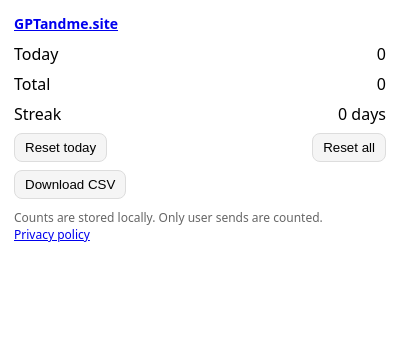
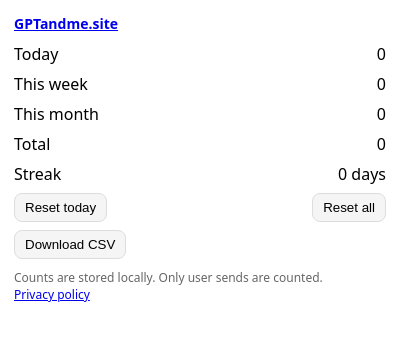
Before and after one commit to MadanChaollaPark/gptandme, a browser extension: page popup.html in a window 400 px wide. Drawn offline with Linux system fonts and the light colour scheme.

Commit message:
Add weekly and monthly totals to popup
Aggregate byDate counts into "This week" (Mon–Sun) and "This month"
rows, displayed between Today and Total in the popup.

```diff
--- a/popup.html
+++ b/popup.html
@@ -16,6 +16,8 @@
   <body>
     <h1><a href="https://gptandme.site" target="_blank" rel="noopener noreferrer">GPTandme.site</a></h1>
     <div class="row"><div>Today</div><div id="today">0</div></div>
+    <div class="row"><div>This week</div><div id="week">0</div></div>
+    <div class="row"><div>This month</div><div id="month">0</div></div>
     <div class="row"><div>Total</div><div id="total">0</div></div>
     <div class="row"><div>Streak</div><div id="streak">0 days</div></div>
     <div class="row">
--- a/popup.js
+++ b/popup.js
@@ -27,6 +27,34 @@ function getStreak(byDate) {
   return streak;
 }
 
+function getWeekTotal(byDate) {
+  const now = new Date();
+  const day = now.getDay();              // 0=Sun … 6=Sat
+  const monday = new Date(now);
+  monday.setDate(now.getDate() - ((day + 6) % 7)); // roll back to Monday
+  let sum = 0;
+  for (let i = 0; i < 7; i++) {
+    const d = new Date(monday);
+    d.setDate(monday.getDate() + i);
+    const key = `${d.getFullYear()}-${String(d.getMonth() + 1).padStart(2, '0')}-${String(d.getDate()).padStart(2, '0')}`;
+    sum += byDate[key] || 0;
+  }
+  return sum;
+}
+
+function getMonthTotal(byDate) {
+  const now = new Date();
+  const year = now.getFullYear();
+  const month = now.getMonth();          // 0-indexed
+  const daysInMonth = new Date(year, month + 1, 0).getDate();
+  let sum = 0;
+  for (let i = 1; i <= daysInMonth; i++) {
+    const key = `${year}-${String(month + 1).padStart(2, '0')}-${String(i).padStart(2, '0')}`;
+    sum += byDate[key] || 0;
+  }
+  return sum;
+}
+
 document.addEventListener('DOMContentLoaded', () => {
   function updateDisplay() {
     chrome.storage.local.get({ byDate: {}, total: 0 }, (data) => {
@@ -34,6 +62,8 @@ document.addEventListener('DOMContentLoaded', () => {
       const total = data.total || 0;
       const streak = getStreak(data.byDate);
       document.getElementById('today').textContent = today;
+      document.getElementById('week').textContent = getWeekTotal(data.byDate);
+      document.getElementById('month').textContent = getMonthTotal(data.byDate);
       document.getElementById('total').textContent = total;
       document.getElementById('streak').textContent =
         streak > 0 ? `${streak} day${streak === 1 ? '' : 's'}` : '0 days';
```
